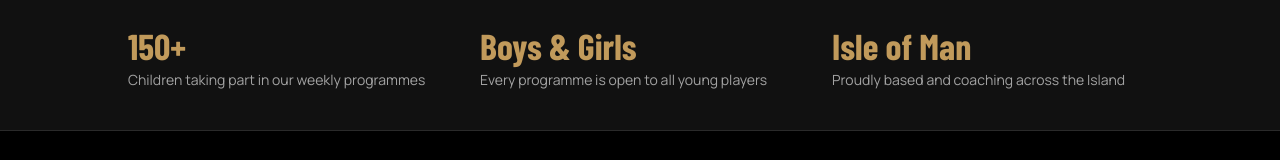
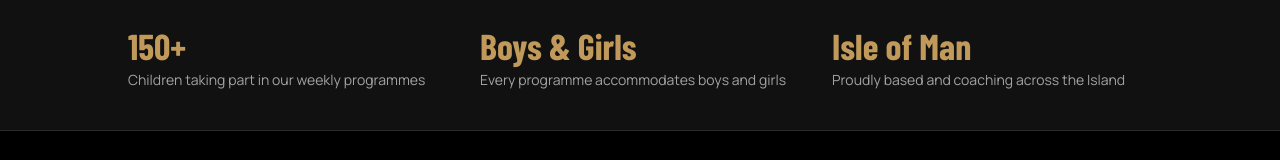
Before and after one commit to LYNKSPortal/lets-play-iom, a Next.js app: page /about in a window 1280 px wide. Shown: the part 476-636 px from the top of the page. Built offline with nearby package versions, Linux system fonts and the light colour scheme; no server answers; a web font is replaced by a local one.

Commit message:
Update About page stat label to 'Every programme accommodates boys and girls'

```diff
--- a/src/app/about/page.tsx
+++ b/src/app/about/page.tsx
@@ -14,7 +14,7 @@ export const metadata: Metadata = {
 
 const stats = [
   { value: "150+", label: "Children taking part in our weekly programmes" },
-  { value: "Boys & Girls", label: "Every programme is open to all young players" },
+  { value: "Boys & Girls", label: "Every programme accommodates boys and girls" },
   { value: "Isle of Man", label: "Proudly based and coaching across the Island" },
 ];
 
```
